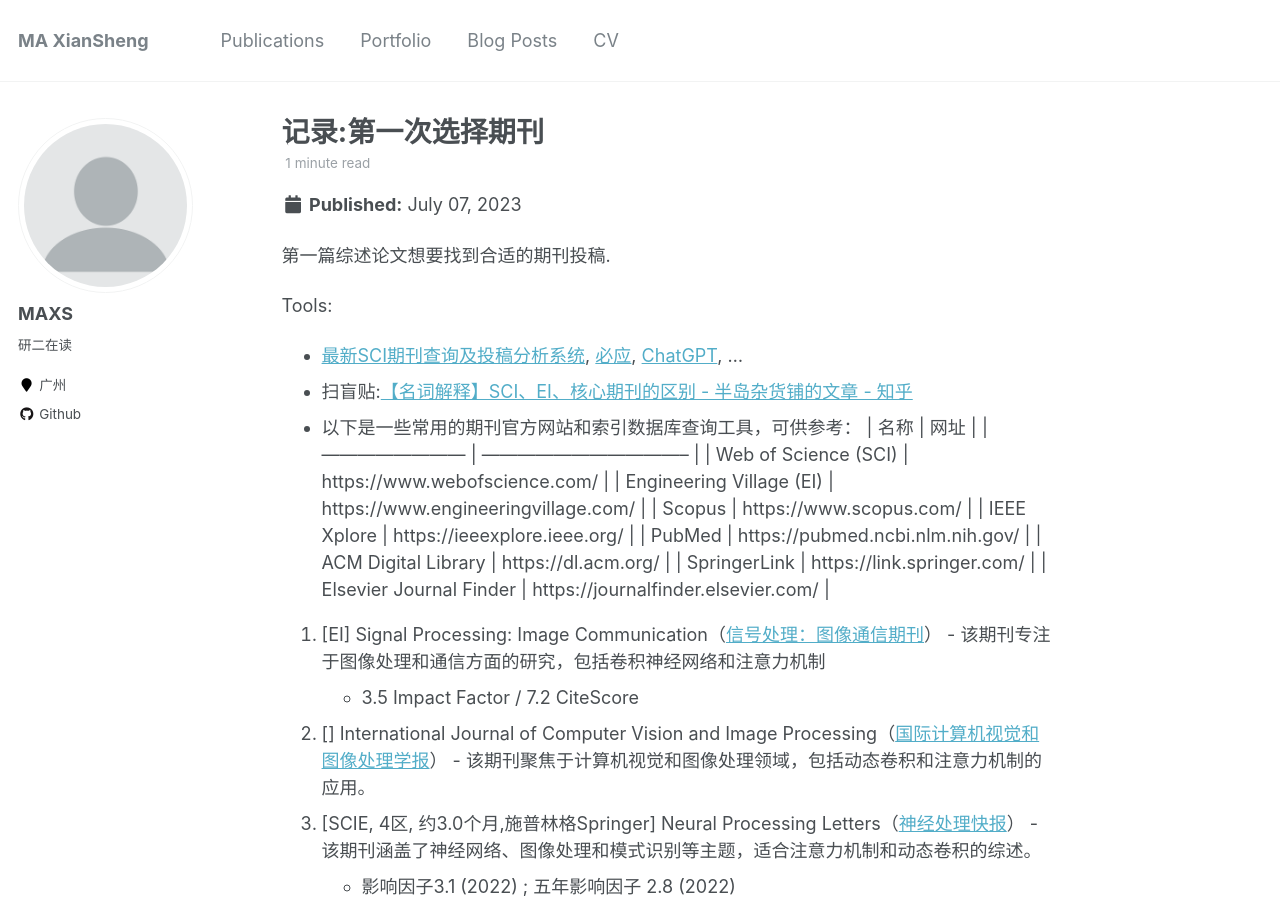
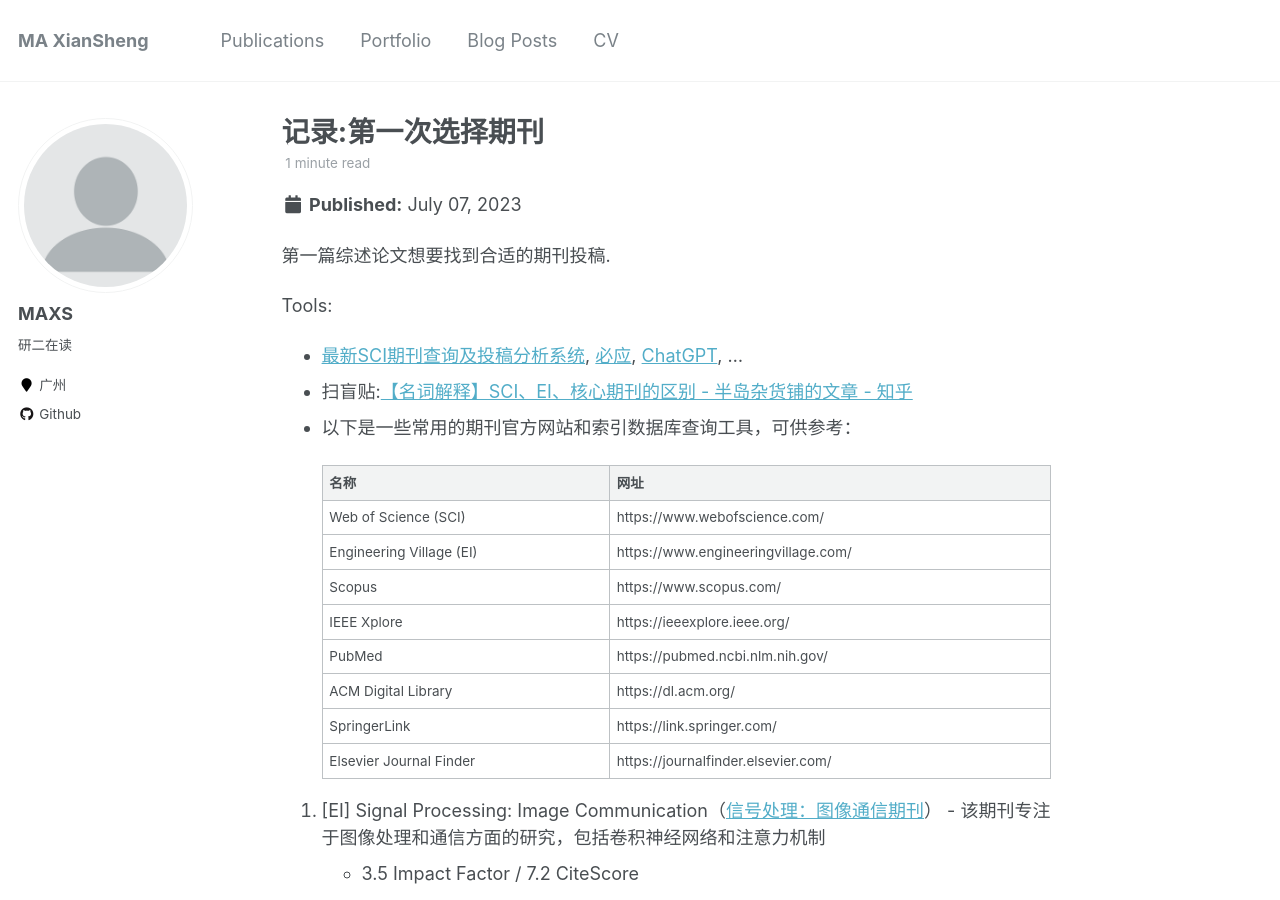
Before and after one commit to hsienshaun/hsienshaun.github.io, a Jekyll site: the page built from _posts/2023-07-07-blog-post14.md, in a window 1280 px wide and 900 px high. Built offline with Jekyll 4.4.1, drawn with Linux system fonts in a browser that asks for light colours.

Commit message:
fix table

```diff
--- a/_posts/2023-07-07-blog-post14.md
+++ b/_posts/2023-07-07-blog-post14.md
@@ -10,7 +10,8 @@ tags:
 Tools:
 * [最新SCI期刊查询及投稿分析系统](http://www.letpub.com.cn/index.php?page=journalapp&fieldtag=&firstletter=E), [必应](www.bing.com), [ChatGPT](https://chat.openai.com/), ...
 * 扫盲贴:[【名词解释】SCI、EI、核心期刊的区别 - 半岛杂货铺的文章 - 知乎](https://zhuanlan.zhihu.com/p/57932081)
-* 以下是一些常用的期刊官方网站和索引数据库查询工具，可供参考：
+* 以下是一些常用的期刊官方网站和索引数据库查询工具，可供参考：<br />
+
     | 名称                     | 网址                                |
     | ------------------------ | ----------------------------------- |
     | Web of Science (SCI)     | https://www.webofscience.com/       |
```
